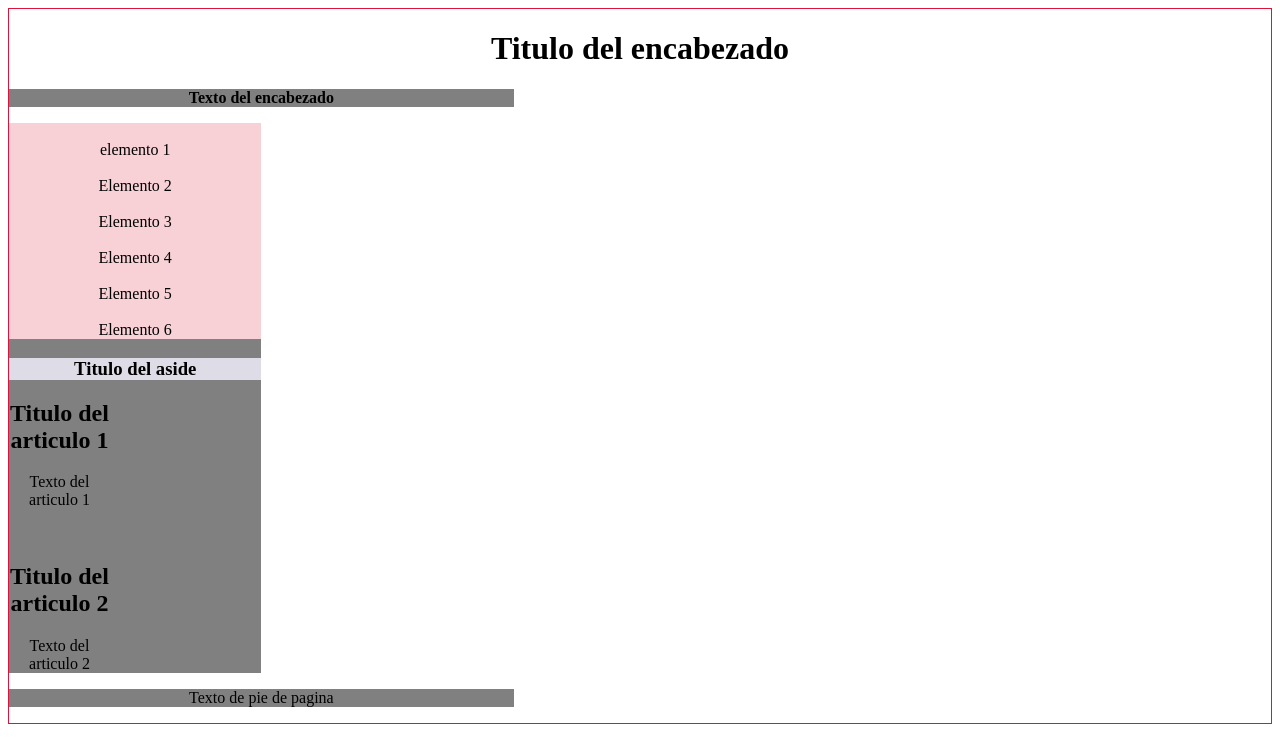
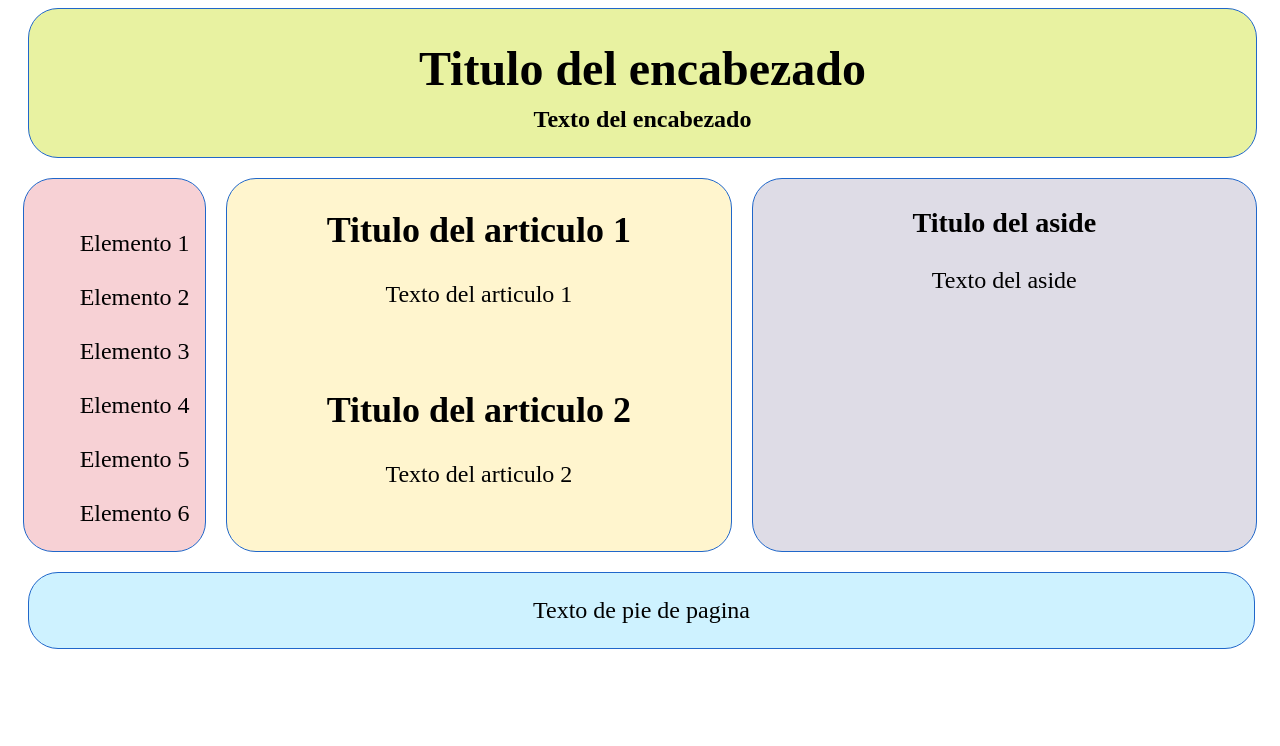
Before and after one commit to Arturo1289/desarrollo_web, a plain HTML site: page practica_de_etiquetas/estructura_con_css/index1.html in a window 1280 px wide. Drawn offline with Linux system fonts and the light colour scheme; files whose address does not match are found by name.

Commit message:
29/09/22 modificasion y css

```diff
--- /dev/null
+++ b/practica_de_etiquetas/estructura_con_css/css/style.css
@@ -0,0 +1,20 @@
+header,
+        article,
+        aside,
+        footer,
+        nav {
+            border-radius: 30px;
+            border: solid #2067CA 1px;
+            text-align: center;
+            font-size: x-large;
+        }
+
+        div {
+            display: flex;
+        }
+        li {
+            list-style: none;
+        }
+        header {
+            padding-left: 30;
+        }
--- a/practica_de_etiquetas/estructura_con_css/index1.html
+++ b/practica_de_etiquetas/estructura_con_css/index1.html
@@ -5,61 +5,48 @@
     <meta charset="UTF-8">
     <meta http-equiv="X-UA-Compatible" content="IE=edge">
     <meta name="viewport" content="width=device-width, initial-scale=1.0">
-    <title>Document</title>
-
-    <style>
-        header {
-            border: solid crimson 1px;
-            text-align: center;
-        }
-    </style>
-
-    <style>
-        div {
-            width: 20%;
-            background-color: gray;
-        }
-    </style>
-
-    <style>
-        li {
-            list-style: none;
-        }
-    </style>
-
-    <style>
-        h2,p {width: 40%;
-           background-color: gray;}
-    </style>
+    <title>Ejemplo 2 con css</title>
+<link rel="stylesheet" href="C:\Dev\desarrollo_web\practica_de_etiquetas\estructura_con_css\css\style.css">
 
 </head>
 
 <body>
-    <header>
+
+    <header style="background-color:#E8F2A1;margin-bottom: 20px;margin-left: 20px;margin-right: 15px;">
         <h1>Titulo del encabezado</h1>
-        <p><strong>Texto del encabezado</strong></p>
+        <p style=margin-top:-22px;"><strong>Texto del encabezado</strong></p>
+    </header>
+    <div style="margin-bottom: 20px;">
+        <nav style="background-color:#F7D1D5;width: 18%;margin-left: 15px;">
+            <ul>
+                <li>
+                    <br> Elemento 1 <br>
+                    <br> Elemento 2 <br>
+                    <br> Elemento 3 <br>
+                    <br> Elemento 4 <br>
+                    <br> Elemento 5 <br>
+                    <br> Elemento 6 <br>
+                </li>
+            </ul>
+        </nav>
 
-        <div>
-            <li style="background-color:#F7D1D5;"><br> elemento 1 <br> <br> Elemento 2 <br> <br> Elemento 3 <br> <br>
-                Elemento 4
-                <br> <br> Elemento 5 <br> <br>
-                Elemento 6
-            </li>
-
-            <h3 style="background-color:#DEDCE6;"><strong>Titulo del aside</strong></h3>
-
+        <article style="background-color:#FFF5CE;width: 50%;margin-left: 20px;">
             <h2>Titulo del articulo 1</h2>
             <p>Texto del articulo 1</p>
             <br>
             <h2>Titulo del articulo 2</h2>
             <p>Texto del articulo 2</p>
+        </article>
 
-        </div>
+        <aside style="background-color:#DEDCE6;width: 50%;margin-left: 20px;margin-right: 15px;">
+            <h3><strong>Titulo del aside</strong></h3>
+            <p>Texto del aside</p>
+        </aside>
+    </div>
 
+    <footer style="background-color:#CEF2FF;margin-left: 20px;margin-right: 17px;">
         <p>Texto de pie de pagina</p>
-
-    </header>
-
+    </footer>
 </body>
 
 </html>
```
